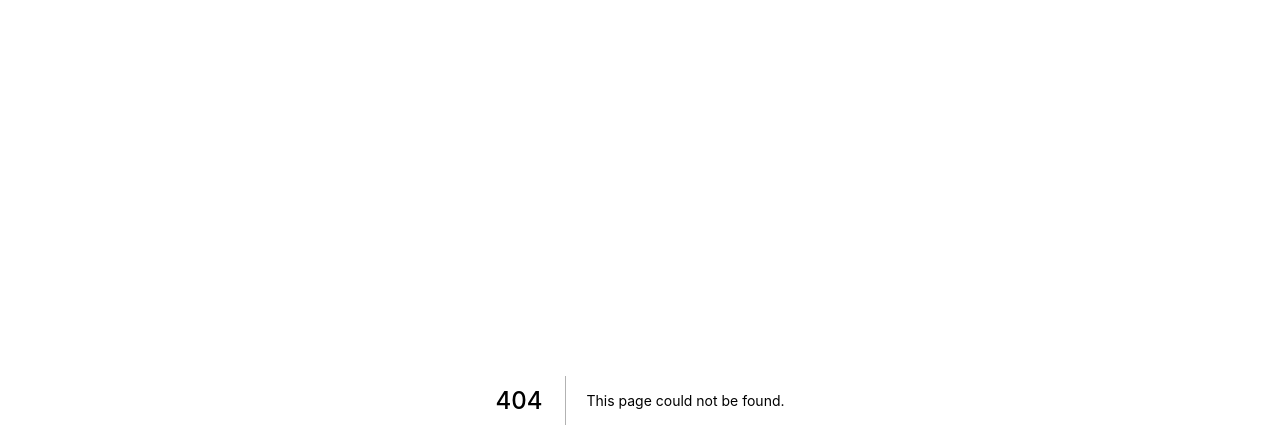
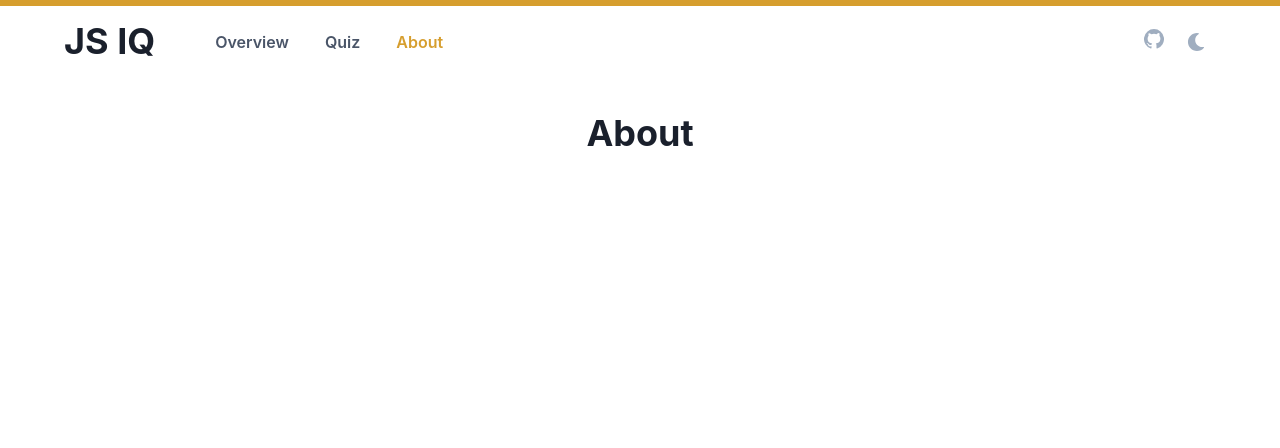
Before and after one commit to ms314006/jsiq, a Next.js app: page /about in a window 1280 px wide. Before the commit this address had no page. Shown: the top 448 px of the page. Built offline with nearby package versions, Linux system fonts and the light colour scheme.

Commit message:
Add pages components

```diff
--- a/src/components/Chakra.tsx
+++ b/src/components/Chakra.tsx
@@ -1,6 +1,7 @@
 import { ChakraProvider, cookieStorageManager, localStorageManager } from '@chakra-ui/react';
 import { GetServerSidePropsContext } from 'next';
 import { ReactNode } from 'react';
+import theme from 'theme';
 
 interface ChakraProps {
   cookies?: string;
@@ -11,6 +12,8 @@ export const Chakra = ({ children, cookies }: ChakraProps) => {
   return (
     <ChakraProvider
       colorModeManager={cookies ? cookieStorageManager(cookies) : localStorageManager}
+      theme={theme}
+      resetCSS
     >
       {children}
     </ChakraProvider>
--- a/src/components/Header.tsx
+++ b/src/components/Header.tsx
@@ -38,12 +38,13 @@ function HeaderContent() {
       <Flex w="100%" h="100%" px="6" align="center" justify="space-between">
         <Flex align="center">
           <NextLink href="/" passHref>
-            <chakra.a display="block" aria-label="Chakra UI, Back to homepage">
+            <chakra.a display="block" aria-label="JSIQ, Back to homepage">
               <Heading>{siteConfig.title}</Heading>
             </chakra.a>
           </NextLink>
-          <HStack as="nav" spacing="4" ml="24px" display={{ base: 'none', md: 'flex' }}>
-            <NavLink href={route.list}>List</NavLink>
+
+          <HStack as="nav" spacing="3" ml="48px" display={{ base: 'none', md: 'flex' }}>
+            <NavLink href={route.overview}>Overview</NavLink>
             <NavLink href={route.quiz}>Quiz</NavLink>
             <NavLink href={route.about}>About</NavLink>
           </HStack>
@@ -80,6 +81,7 @@ function Header(props) {
   const ref = React.useRef<HTMLHeadingElement>();
   const [y, setY] = React.useState(0);
   const { height = 0 } = ref.current?.getBoundingClientRect() ?? {};
+  const themeType = useColorModeValue('dark', 'light');
 
   const { scrollY } = useViewportScroll();
   React.useEffect(() => {
@@ -98,7 +100,7 @@ function Header(props) {
       left="0"
       right="0"
       borderTop="6px solid"
-      borderTopColor="teal.400"
+      borderTopColor={themeType === 'dark' ? 'yellow.500' : 'yellow.300'}
       width="full"
       {...props}
     >
--- a/src/components/NavLink.tsx
+++ b/src/components/NavLink.tsx
@@ -1,34 +1,34 @@
-import { chakra, HTMLChakraProps, useColorModeValue } from "@chakra-ui/react"
-import NextLink from "next/link"
-import { useRouter } from "next/router"
+import { chakra, HTMLChakraProps, useColorModeValue } from '@chakra-ui/react';
+import NextLink from 'next/link';
+import { useRouter } from 'next/router';
 
-function NavLink(props: HTMLChakraProps<"a">) {
-  const { href, ...rest } = props
-  const { pathname } = useRouter()
+function NavLink(props: HTMLChakraProps<'a'>) {
+  const { href, ...rest } = props;
+  const { pathname } = useRouter();
+  const themeType = useColorModeValue('dark', 'light');
 
-  const [, group] = href.split("/")
-  const isActive = pathname.includes(group)
+  const [, group] = href?.split('/');
+  const isActive = pathname.includes(group);
 
   return (
     <NextLink href={href} passHref>
       <chakra.a
-        aria-current={isActive ? "page" : undefined}
+        aria-current={isActive ? 'page' : undefined}
         display="block"
         py="1"
         px="3"
         borderRadius="full"
         transition="all 0.3s"
-        color={useColorModeValue("gray.600", "whiteAlpha.800")}
-        fontWeight="normal"
-        _hover={{ bg: useColorModeValue("gray.100", "whiteAlpha.100") }}
+        color={useColorModeValue('gray.600', 'whiteAlpha.800')}
+        fontWeight="semibold"
+        _hover={{ bg: useColorModeValue('gray.100', 'whiteAlpha.100') }}
         _activeLink={{
-          fontWeight: "semibold",
-          color: "teal.500",
+          color: themeType === 'dark' ? 'yellow.500' : 'yellow.300',
         }}
         {...rest}
       />
     </NextLink>
-  )
+  );
 }
 
-export default NavLink
+export default NavLink;
--- a/src/config/routes.ts
+++ b/src/config/routes.ts
@@ -1,6 +1,6 @@
 export const route = {
   main: '/',
-  list: '/list',
+  overview: '/overview',
   quiz: '/quiz',
-  about: '/about'
-}
+  about: '/about',
+};
--- /dev/null
+++ b/src/pages/about.tsx
@@ -0,0 +1,25 @@
+import { Box, VStack, Grid, Heading } from '@chakra-ui/react';
+import { Layout } from 'components/Layout';
+import { Chakra } from 'components/Chakra';
+
+interface Props {
+  cookies?: string;
+}
+
+export default function About({ cookies }: Props) {
+  return (
+    <Chakra cookies={cookies}>
+      <Layout>
+        <Box textAlign="center" fontSize="xl" mt="4.5rem">
+          <Grid minH="calc(100vh - 4.5rem)" p={3} mt="100px">
+            <VStack spacing={8}>
+              <Heading as="h1">About</Heading>
+            </VStack>
+          </Grid>
+        </Box>
+      </Layout>
+    </Chakra>
+  );
+}
+
+export { getServerSideProps } from 'components/Chakra';
--- a/src/theme.ts
+++ b/src/theme.ts
@@ -1,8 +1,6 @@
 import { theme as chakraTheme } from '@chakra-ui/react';
 
 const fonts = { ...chakraTheme.fonts, mono: `'Menlo', monospace` };
-
-const breakpoints = ['40em', '52em', '64em'];
 
 const theme = {
   ...chakraTheme,
@@ -11,7 +9,6 @@ const theme = {
     black: '#16161D',
   },
   fonts,
-  breakpoints,
 };
 
 export default theme;
```
Also changed, not shown: src/pages/overview.tsx (added, +25 -0 lines), src/pages/quiz.tsx (added, +25 -0 lines), 1 other file (tests, documents, lock files or other folders).
